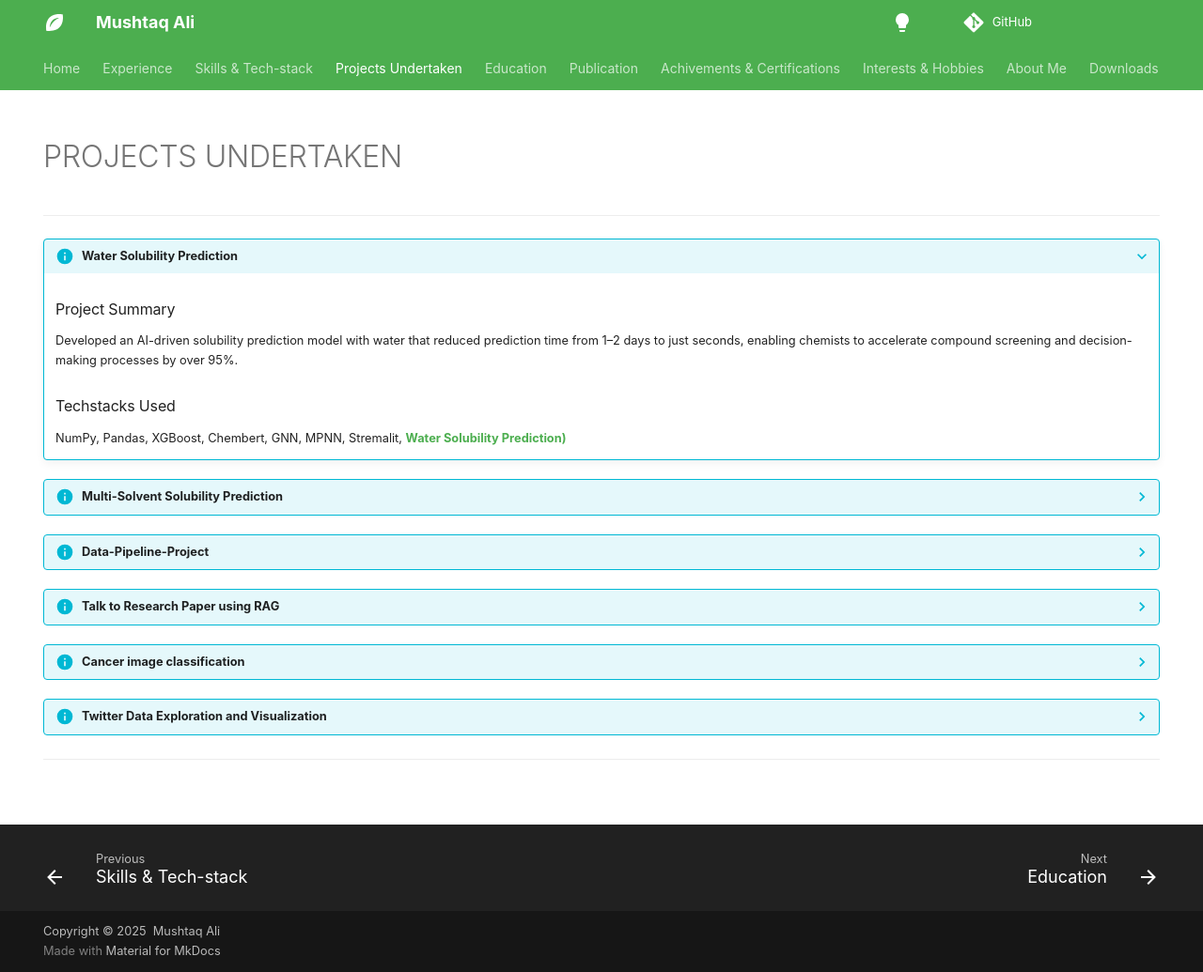
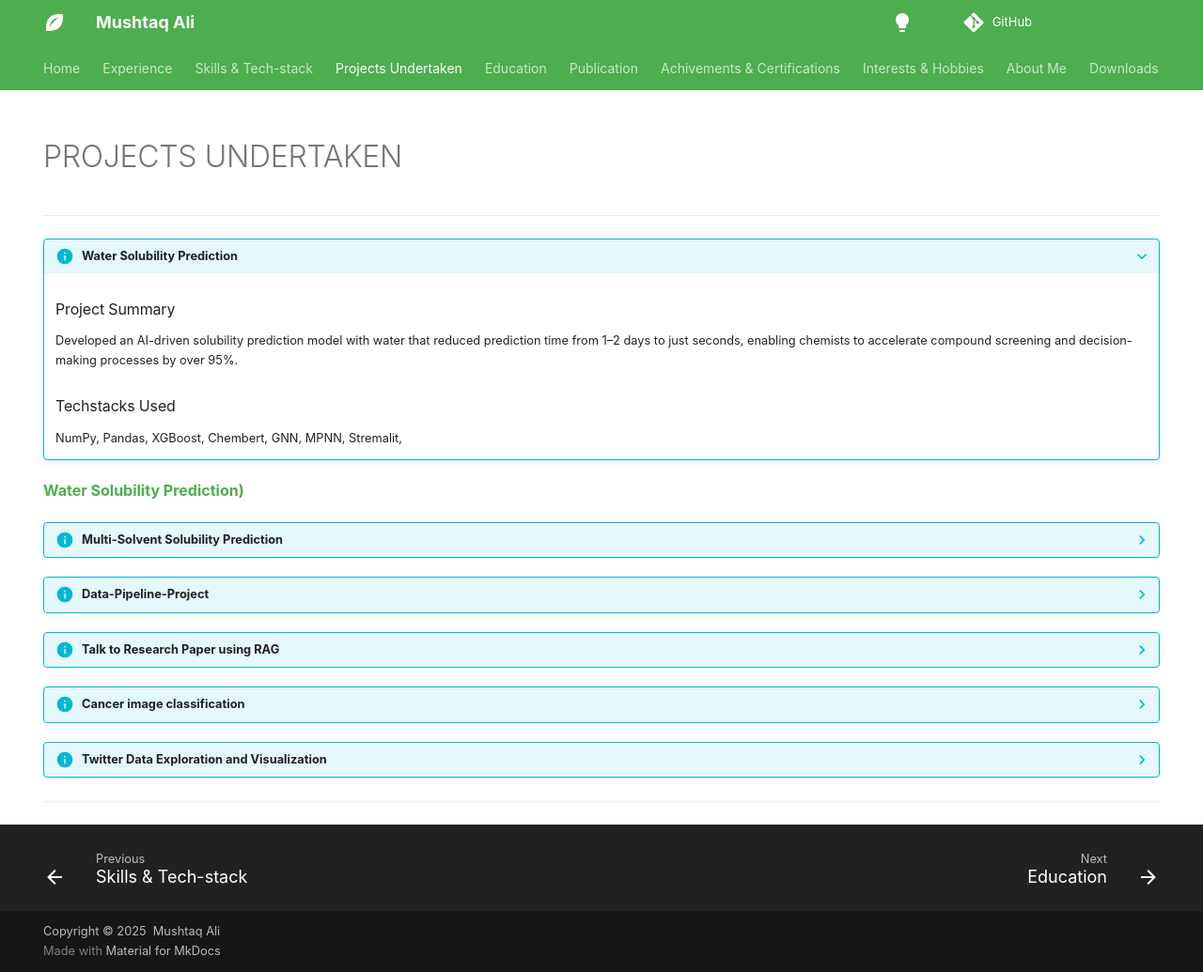
Before and after one commit to ali1810/Profile, an MkDocs documentation site: the page built from docs/projects.md, in a window 1280 px wide and 1035 px high. Shown: the whole window at 94% size. Built offline with MkDocs 1.6.1 and Material for MkDocs 9.7.7, drawn with Linux system fonts in a browser that asks for light colours; some web fonts are replaced; comment, search, counter and statistics services are not loaded.

```diff
--- a/docs/projects.md
+++ b/docs/projects.md
@@ -18,8 +18,8 @@ hide:
     ### Techstacks Used
 
      NumPy, Pandas, XGBoost, Chembert, GNN, MPNN, Stremalit,
-     [**Water Solubility Prediction)**](https://aqua-solubility-prediction.streamlit.app/)
 
+[**Water Solubility Prediction)**](https://aqua-solubility-prediction.streamlit.app/)
 ??? info "Multi-Solvent Solubility Prediction"
 
     ### Project Summary
```
